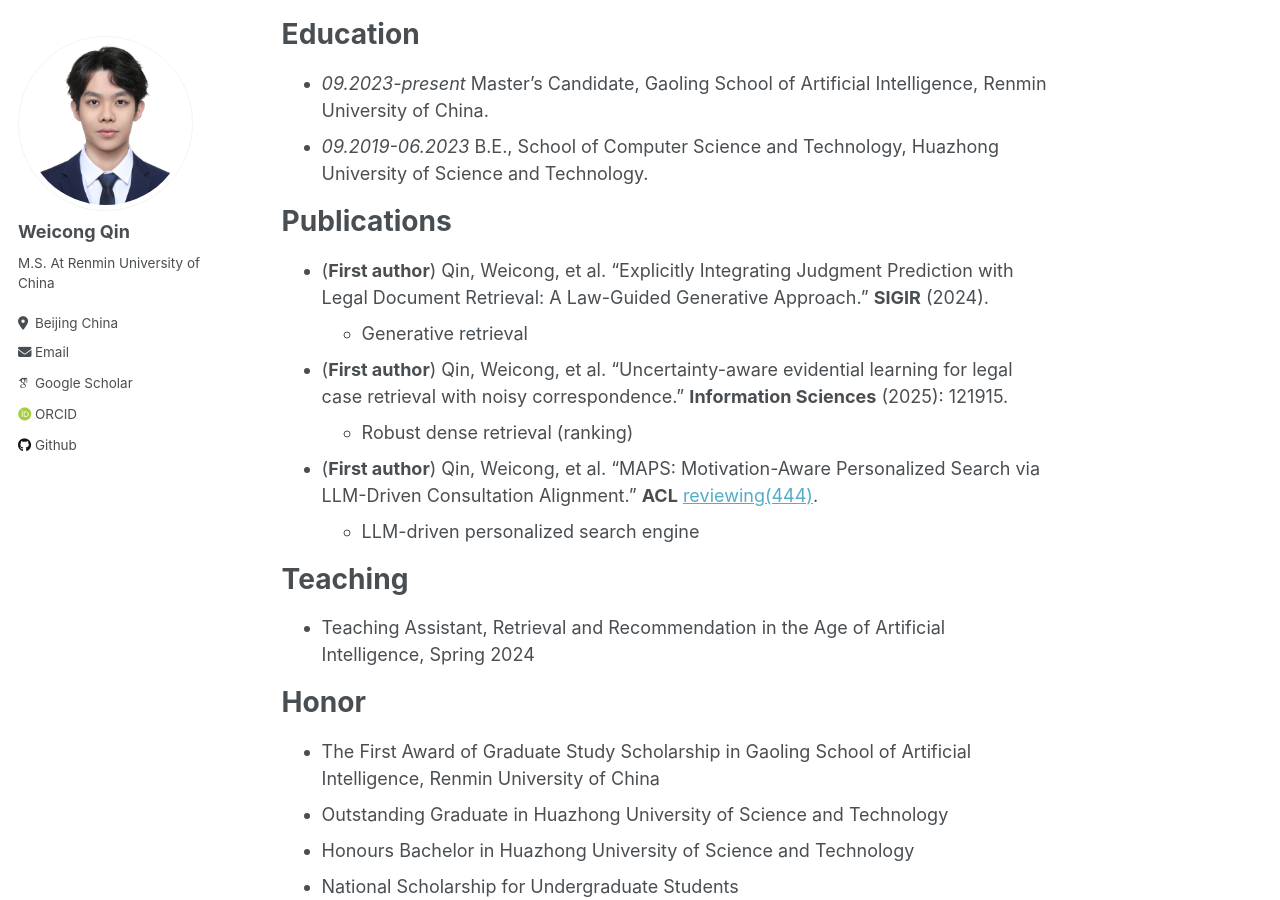
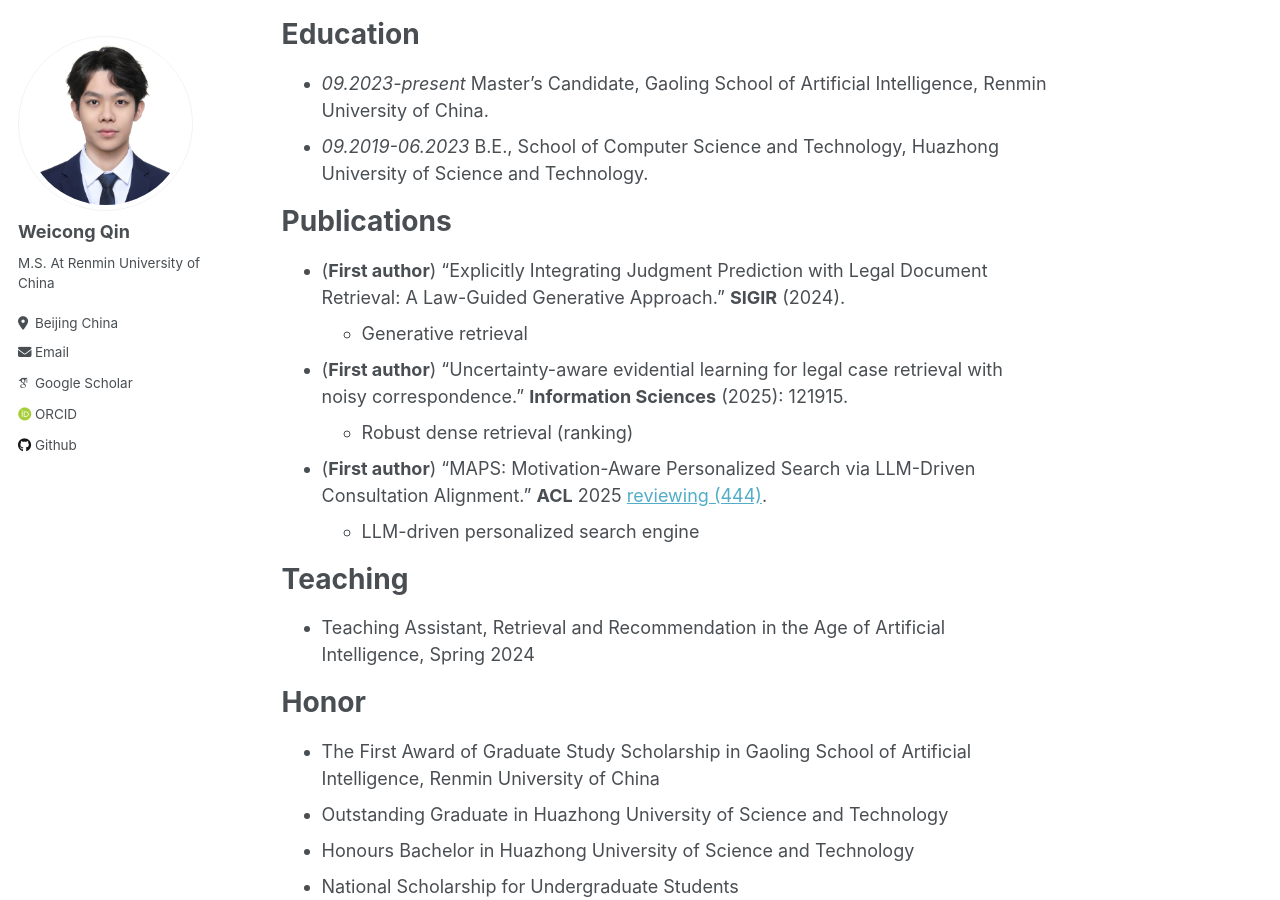
Before and after one commit to E-qin/E-qin.github.io, a Jekyll site: the page built from _pages/about.md, in a window 1280 px wide and 900 px high, scrolled down 324 px. Built offline with Jekyll 4.4.1, drawn with Linux system fonts in a browser that asks for light colours; some web fonts are replaced.

Commit message:
Update about.md

```diff
--- a/_pages/about.md
+++ b/_pages/about.md
@@ -21,11 +21,11 @@ Education
 Publications
 ============
 
-* (**First author**) Qin, Weicong, et al. "Explicitly Integrating Judgment Prediction with Legal Document Retrieval: A Law-Guided Generative Approach." **SIGIR** (2024).
+* (**First author**) "Explicitly Integrating Judgment Prediction with Legal Document Retrieval: A Law-Guided Generative Approach." **SIGIR** (2024).
   + Generative retrieval
-* (**First author**) Qin, Weicong, et al. "Uncertainty-aware evidential learning for legal case retrieval with noisy correspondence." **Information Sciences** (2025): 121915.
+* (**First author**) "Uncertainty-aware evidential learning for legal case retrieval with noisy correspondence." **Information Sciences** (2025): 121915.
   + Robust dense retrieval (ranking)
-* (**First author**) Qin, Weicong, et al. "MAPS: Motivation-Aware Personalized Search via LLM-Driven Consultation Alignment." **ACL** [reviewing(444)](https://openreview.net/forum?id=lDrggbrkOs#discussion).
+* (**First author**) "MAPS: Motivation-Aware Personalized Search via LLM-Driven Consultation Alignment." **ACL** 2025 [reviewing (444)](https://openreview.net/forum?id=lDrggbrkOs#discussion).
   + LLM-driven personalized search engine
 
 Teaching
```
